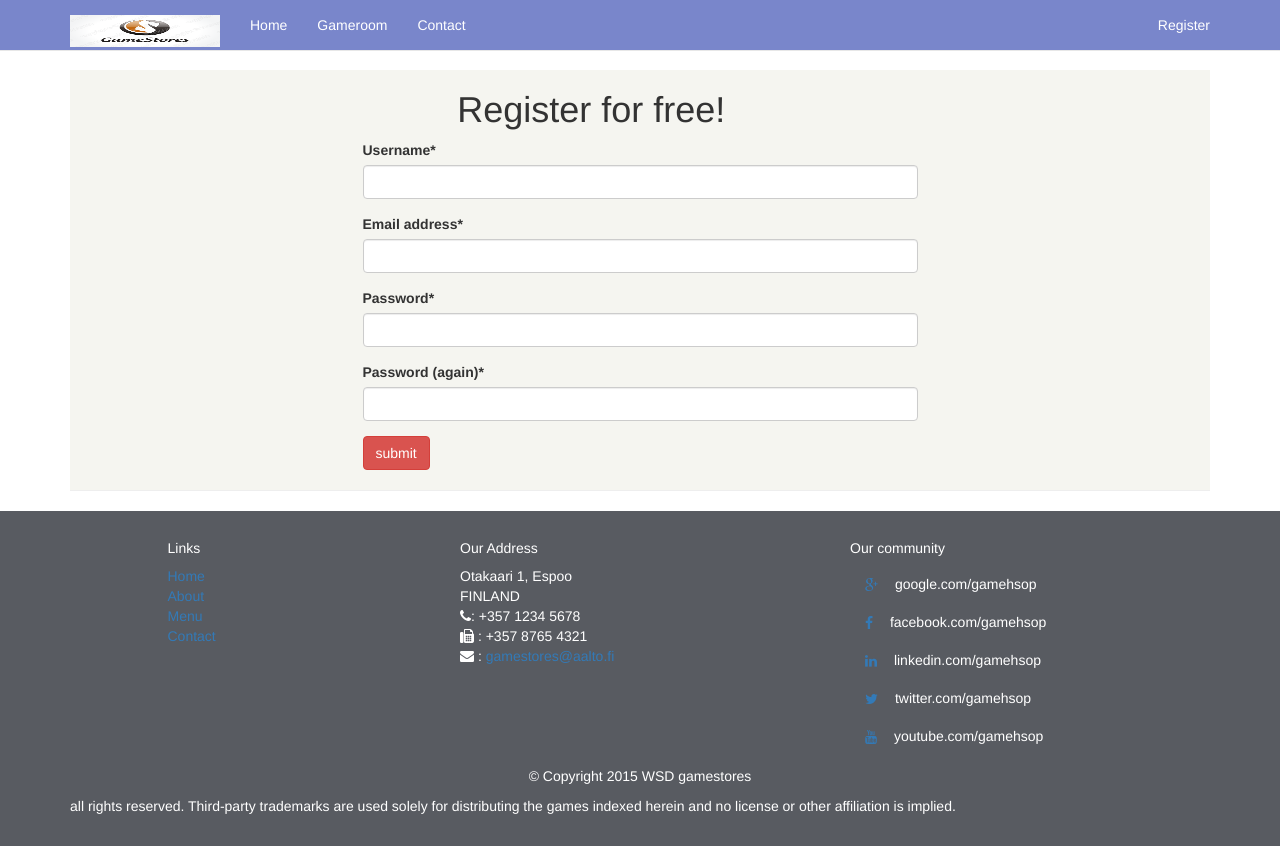
After one commit to boubamaraka/WSD_online_gamestore, a Django app: page /register/ in a window 1280 px wide. The commit adds this page. Run offline with Django 3.2, Linux system fonts and the light colour scheme; some libraries are stand-ins or nearby versions.

Commit message:
user registration

```diff
--- /dev/null
+++ b/gameshop/form.py
@@ -0,0 +1,24 @@
+import re
+from django import forms
+from django.contrib.auth.models import User
+from django.utils.translation import ugettext_lazy as _
+
+class RegistrationForm(forms.Form):
+
+    username = forms.RegexField(regex=r'^\w+$', widget=forms.TextInput(attrs=dict(required=True, max_length=30)), label=_("Username"), error_messages={ 'invalid': _("This value must contain only letters, numbers and underscores.") })
+    email = forms.EmailField(widget=forms.TextInput(attrs=dict(required=True, max_length=30)), label=_("Email address"))
+    password1 = forms.CharField(widget=forms.PasswordInput(attrs=dict(required=True, max_length=30, render_value=False)), label=_("Password"))
+    password2 = forms.CharField(widget=forms.PasswordInput(attrs=dict(required=True, max_length=30, render_value=False)), label=_("Password (again)"))
+
+    def clean_username(self):
+        try:
+            user = User.objects.get(username__iexact=self.cleaned_data['username'])
+        except User.DoesNotExist:
+            return self.cleaned_data['username']
+        raise forms.ValidationError(_("The username already exists. Please try another one."))
+
+    def clean(self):
+        if 'password1' in self.cleaned_data and 'password2' in self.cleaned_data:
+            if self.cleaned_data['password1'] != self.cleaned_data['password2']:
+                raise forms.ValidationError(_("The two password fields did not match."))
+        return self.cleaned_data
--- a/gameshop/models.py
+++ b/gameshop/models.py
@@ -1,5 +1,3 @@
 from __future__ import unicode_literals
 
 from django.db import models
-
-# Create your models here.
--- a/gameshop/views.py
+++ b/gameshop/views.py
@@ -1,9 +1,49 @@
 from django.shortcuts import render
+#views.py
+from form import *
+from django.contrib.auth.decorators import login_required
+from django.contrib.auth import logout
+from django.views.decorators.csrf import csrf_protect
+from django.shortcuts import render_to_response
+from django.http import HttpResponseRedirect
+from django.template import RequestContext
 
-# Create your views here.
-from django.http import HttpResponse
+@csrf_protect
+def register(request):
+    if request.method == 'POST':
+        form = RegistrationForm(request.POST)
+        if form.is_valid():
+            user = User.objects.create_user(
+            username=form.cleaned_data['username'],
+            password=form.cleaned_data['password1'],
+            email=form.cleaned_data['email']
+            )
+            return HttpResponseRedirect('/register/success/')
+    else:
+        form = RegistrationForm()
+    variables = RequestContext(request, {
+    'form': form
+    })
 
+    return render_to_response(
+    'register.html',
+    variables,
+    )
 
 def index(request):
     return render(request,"index.html")
-    #return HttpResponse("u get here")
+def register_success(request):
+    return render_to_response(
+    'registration/success.html',
+    )
+
+def logout_page(request):
+    logout(request)
+    return HttpResponseRedirect('/')
+
+@login_required
+def home(request):
+    return render_to_response(
+    'home.html',
+    { 'user': request.user }
+    )
--- a/static_in_pro/ourstatic/css/mystyles.css
+++ b/static_in_pro/ourstatic/css/mystyles.css
@@ -29,3 +29,13 @@ body{
 #social li {
   padding:2px;
 }
+.wrapper{
+  background: #F5F5F0;
+
+}
+#register{
+  text-align: center;
+}
+.userincore{
+  text-align: center;
+}
--- a/templates/base.html
+++ b/templates/base.html
@@ -1,4 +1,5 @@
 {% load staticfiles %}
+
 
 <!DOCTYPE html>
 <html lang="en">
@@ -11,7 +12,7 @@
     <meta name="author" content="">
     <link rel="icon" href="../../favicon.ico">
 
-    <title>Static Top Navbar Example for Bootstrap</title>
+
 
     <!-- Bootstrap core CSS -->
     <link href="{% static "css/bootstrap.min.css" %}" rel="stylesheet">
@@ -35,21 +36,29 @@
       <script src="https://oss.maxcdn.com/respond/1.4.2/respond.min.js"></script>
 
     <![endif]-->
+    <title>Django Login Application |
+        {% block title %}{% endblock %}</title>
 
   </head>
 
   <body>
 
+
     <!-- Static navbar -->
   {% include "navbar.html" %}
 
 
+
     <div class="container">
+      <div class="wrapper">
+          <h1>{% block head %}{% endblock %}</h1>
 
       <!-- Main component for a primary marketing message or call to action -->
       {% block content %}
 
+
       {% endblock  %}
+    </div>
 
     </div> <!-- /container -->
 
--- a/templates/navbar.html
+++ b/templates/navbar.html
@@ -23,15 +23,15 @@
 
 
       </ul>
-      <form class="navbar-form navbar-right " method="" action="">
+      <!--form class="navbar-form navbar-right " method="" action="">  {% csrf_token %}
       <div class="form-group">
         <input type="text" class="form-control" name="username" placeholder="Username" />
       </div>
       <div class="form-group">
           <input type="password" class="form-control" name="password" placeholder="Password" />
       </div>
-      <button class="btn btn-default" type="submit">Login</button>
-    </form>
+      <input class="btn btn-default" type="submit" value="Login"/>
+    </form-->
     </div><!--/.nav-collapse -->
   </div>
 </nav>
--- /dev/null
+++ b/templates/register.html
@@ -0,0 +1,66 @@
+{% extends "base.html" %}
+
+{% load crispy_forms_tags %}
+
+{% block content %}
+<div class='row'>
+<div class='col-sm-5 col-sm-offset-3'>
+<h1 id="register">Register for free!</h1>
+</div>
+</div>
+<div class='row'>
+<div class="col-sm-6 col-sm-offset-3">
+
+<form method='post' action="">
+    {% csrf_token %}
+  {{form|crispy}}
+  <input class="btn btn-danger" type="submit" value="submit"/>
+</form>
+
+
+
+<!--form method="post" action=""  class="form-horizontal" role="form" >  {% csrf_token %}
+
+
+          <div class="form-group">
+                   <label for="firstname" class="col-sm-2 control-label">Name</label>
+                    <div class="col-sm-10 ">
+                   <input type="text" class="form-control" id="firstname" name="firstname" placeholder="Enter First Name">
+                   </div>
+          </div>
+          <div class="form-group">
+                   <label for="username" class="col-sm-2 control-label">Username</label>
+                    <div class="col-sm-10 ">
+                   <input type="text" class="form-control" id="username" name="username" placeholder="Enter  UserName">
+                   </div>
+          </div>
+          <div class="form-group">
+                   <label for="email" class="col-sm-2 control-label">Email</label>
+                    <div class="col-sm-10 ">
+                   <input type="text" class="form-control" id="email" name="email" placeholder="email">
+                   </div>
+          </div>
+          <div class="form-group">
+                   <label for="password" class="col-sm-2 control-label">Password</label>
+                    <div class="col-sm-10 ">
+                   <input type="password" class="form-control" id="password" name="password" placeholder="password">
+                   </div>
+          </div>
+          <div class="form-group">
+                   <label for="passwordag" class="col-sm-2 control-label">Password again</label>
+                    <div class="col-sm-10 ">
+                   <input type="password" class="form-control" id="passwordag" name="password" placeholder="password again">
+                   </div>
+          </div>
+<div class="col-sm-3 col-sm-offset-2">
+ <input class='btn btn-block btn-primary' type="submit" />
+ </div>
+</form -->
+</div>
+</div>
+
+<hr/>
+
+
+
+{% endblock %}
--- a/wsdgame/settings.py
+++ b/wsdgame/settings.py
@@ -11,6 +11,8 @@ https://docs.djangoproject.com/en/1.9/ref/settings/
 """
 
 import os
+import django.contrib.auth
+django.contrib.auth.LOGIN_URL = '/'
 
 # Build paths inside the project like this: os.path.join(BASE_DIR, ...)
 BASE_DIR = os.path.dirname(os.path.dirname(os.path.abspath(__file__)))
@@ -37,7 +39,7 @@ INSTALLED_APPS = [
     'django.contrib.sessions',
     'django.contrib.messages',
     'django.contrib.staticfiles',
-    #'crispy_forms',
+    'crispy_forms',
     'gameshop',
 ]
 
@@ -129,3 +131,4 @@ STATICFILES_DIRS = [
 ]
 MEDIA_URL='/media/'
 MEDIA_ROOT= os.path.join(os.path.dirname(BASE_DIR),"static_in_env","media_root")
+CRISPY_TEMPLATE_PACK ="bootstrap3"
--- a/wsdgame/urls.py
+++ b/wsdgame/urls.py
@@ -22,7 +22,14 @@ from gameshop import views
 import gameshop
 urlpatterns = [
     url(r'^admin/', admin.site.urls),
-    url(r'^$',gameshop.views.index, name="index")
+    url(r'^$/',gameshop.views.index, name="index"),
+    url(r'^home/$', gameshop.views.home),
+    url(r'^$', 'django.contrib.auth.views.login'),
+    url(r'^logout/$', views.logout_page),
+    url(r'^accounts/login/$', 'django.contrib.auth.views.login'), # If user is not login it will redirect to login page
+    url(r'^register/$', views.register),
+    url(r'^register/success/$', views.register_success),
+    #url(r'^registeruser/$', views.regist),
 ]
 if settings.DEBUG:
     urlpatterns+=static(settings.STATIC_URL, document_root=settings.STATIC_ROOT)
```
Also changed, not shown: templates/formregister.html (added, +55 -0 lines), templates/home.html (added, +11 -0 lines), templates/message.html (added, +13 -0 lines), templates/registration/login.html (added, +23 -0 lines), templates/registration/success.html (added, +14 -0 lines).
